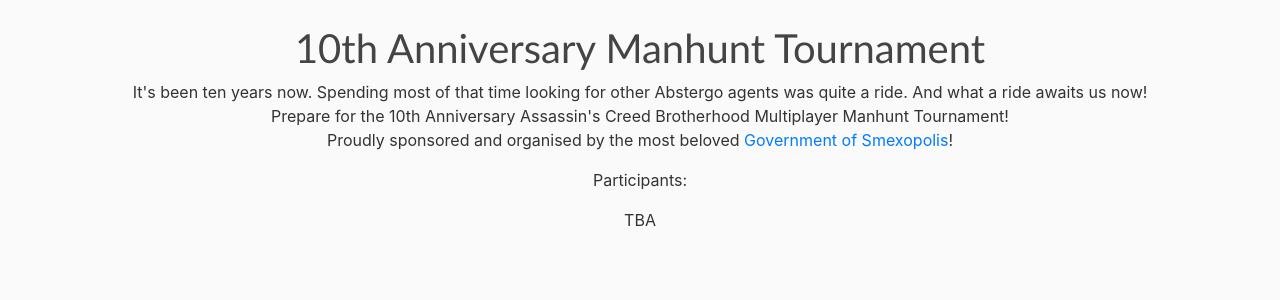
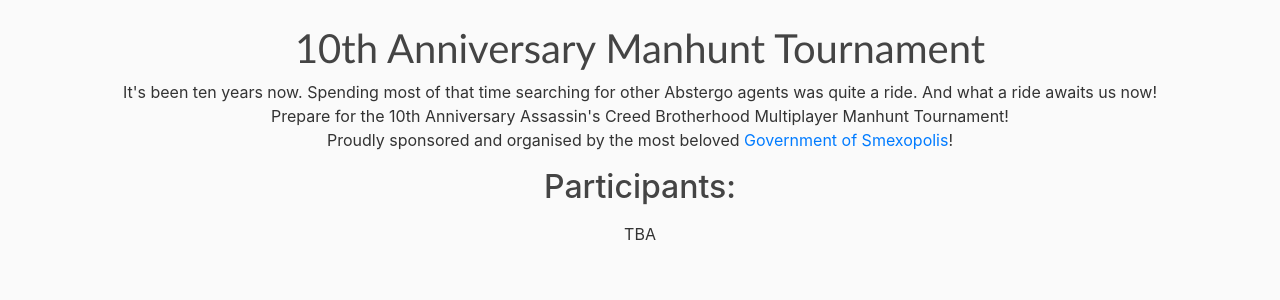
Before and after one commit to ACBMP/AN-Flask, a Flask app: page /tournament in a window 1280 px wide. Shown: the part 56-356 px from the top of the page. Run offline with Flask 2, Linux system fonts and the light colour scheme; some libraries are stand-ins or nearby versions.

Commit message:
Update tournament.html

```diff
--- a/templates/tournament.html
+++ b/templates/tournament.html
@@ -2,9 +2,9 @@
 {% block content %}
 <div class="wrapper">
     <center><h1>10th Anniversary Manhunt Tournament</h1>
-    <p>It's been ten years now. Spending most of that time looking for other Abstergo agents was quite a ride. And what a ride awaits us now!<br \>
+    <p>It's been ten years now. Spending most of that time searching for other Abstergo agents was quite a ride. And what a ride awaits us now!<br \>
     Prepare for the 10th Anniversary Assassin's Creed Brotherhood Multiplayer Manhunt Tournament!<br \>Proudly sponsored and organised by the most beloved <a href="https://twitter.com/smexopolis">Government of Smexopolis</a>!
-    <p>Participants:</p>
+        <p><h2>Participants:</h2></p>
         <p>TBA</p>
     </center>
 </div>
```
